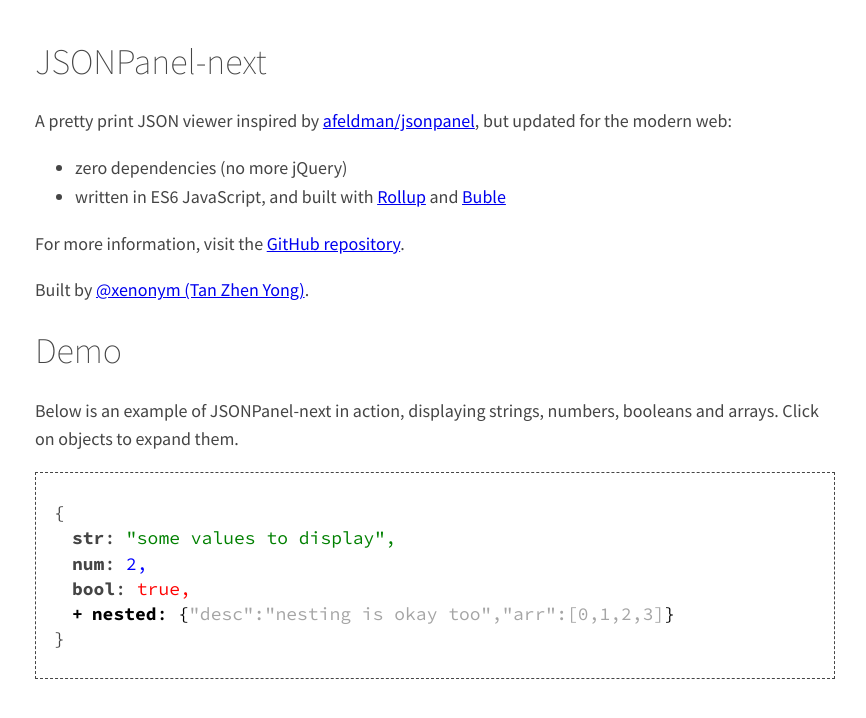
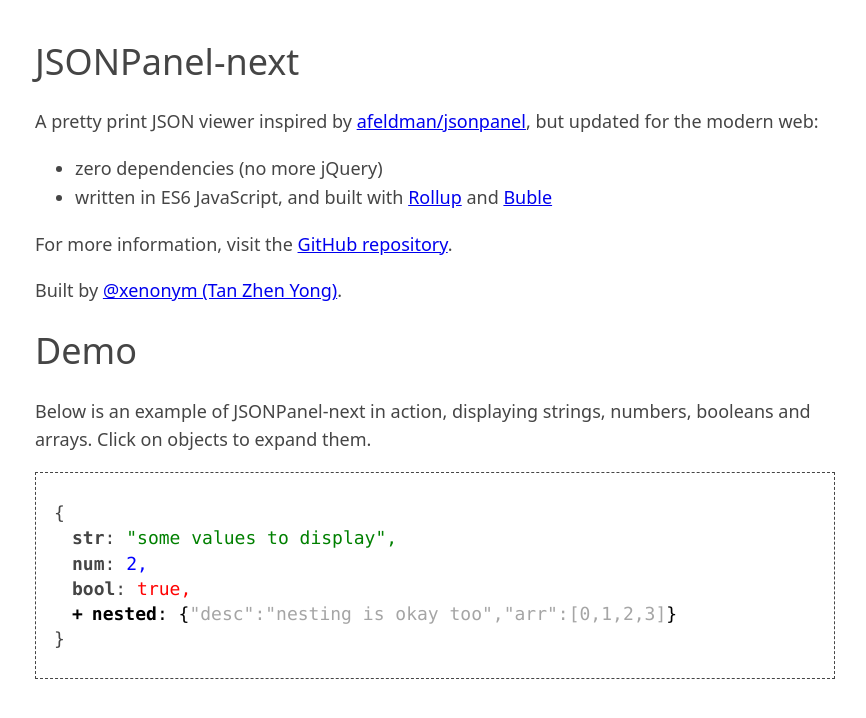
Before and after one commit to Xenonym/jsonpanel-next, a website: page demo/index.html in a window 1280 px wide. Shown: the whole page, without its empty margins (205-1071 px from the left). Drawn offline with Linux system fonts and the light colour scheme; files whose address does not match are found by name.

Commit message:
Use system font stacks

```diff
--- a/demo/index.css
+++ b/demo/index.css
@@ -1,5 +1,5 @@
 * {
-  font-family: 'Source Sans Pro', sans-serif;
+  font-family: ui-sans-serif, system-ui, -apple-system, BlinkMacSystemFont, "Segoe UI", Roboto, "Helvetica Neue", Arial, "Noto Sans", sans-serif, "Apple Color Emoji", "Segoe UI Emoji", "Segoe UI Symbol", "Noto Color Emoji";
 }
 
 body {
@@ -17,11 +17,10 @@
 }
 
 .jsonpanel * {
-  font-family: 'Source Code Pro', monospace;
+  font-family: ui-monospace, SFMono-Regular, SF Mono, Menlo, Consolas, Liberation Mono, monospace;
 }
 
 h1 {
-  font-family: 'Source Sans Pro', sans-serif;
   font-weight: 200;
   line-height: 1.2;
 }
--- a/demo/index.html
+++ b/demo/index.html
@@ -2,7 +2,6 @@
 <html>
   <head>
     <title>JSONPanel-next</title>
-    <link href="https://fonts.googleapis.com/css?family=Source+Code+Pro:400,700|Source+Sans+Pro:200,400&display=swap" rel="stylesheet">
     <link rel="stylesheet" href="index.css">
   </head>
   <body>
```
